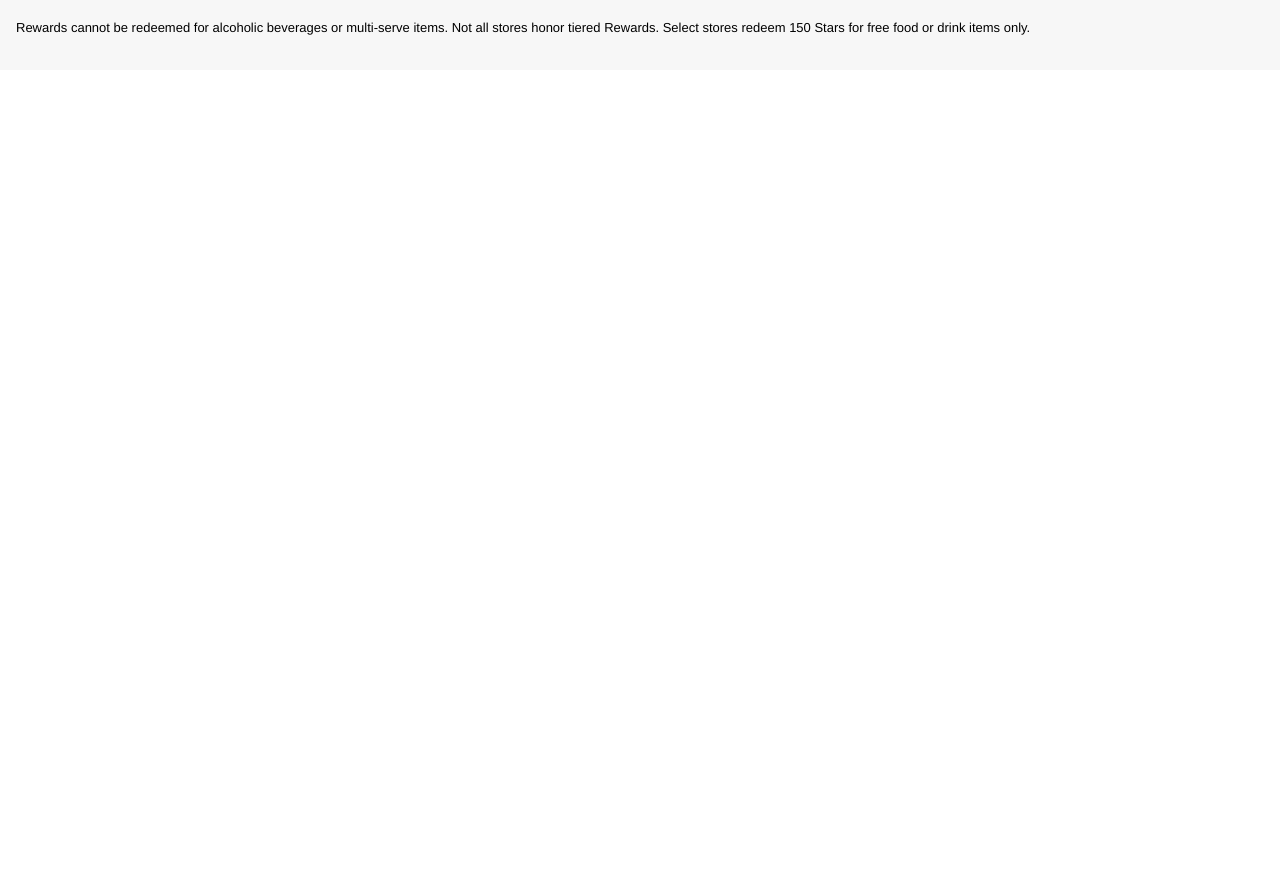
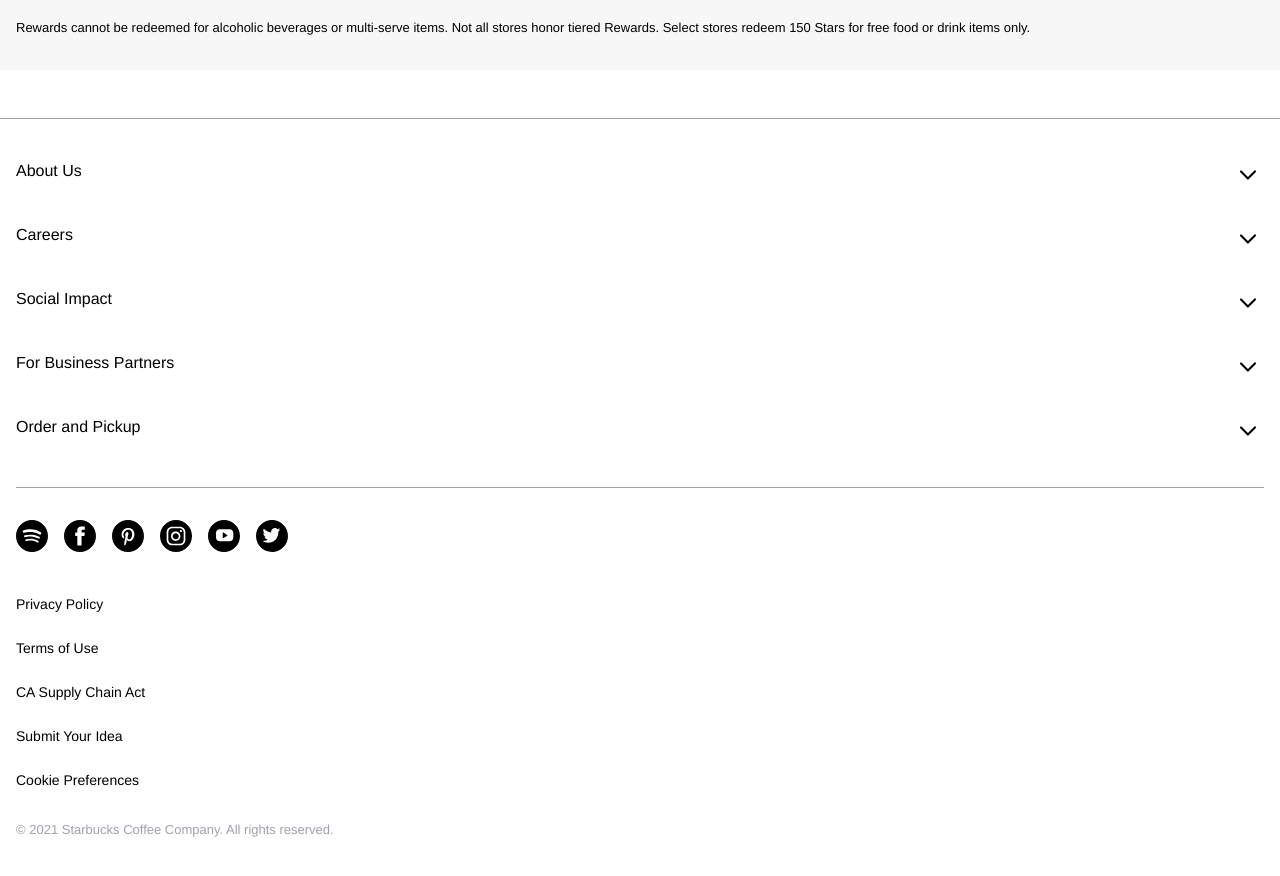
Before and after one commit to Lakshya-coder12/starbucks-react-ts, a React (Create React App) app: page / in a window 1280 px wide. Shown: the part 6462-7338 px from the top of the page. Before the commit the page ends 6532 px from the top, so only its background shows below. Built offline with nearby package versions, Linux system fonts and the light colour scheme.

Commit message:
added FooterSection component in App.tsx

```diff
--- a/src/App.tsx
+++ b/src/App.tsx
@@ -9,6 +9,7 @@
 import StarRewards from "./StarRewards";
 import StarCodes from "./StarCodes";
 import RestrictionsSection from "./RestrictionsSection";
+import FooterSection from "./FooterSection";
 
 function App() {
   return (
@@ -22,6 +23,7 @@
       <StarRewards />
       <StarCodes />
       <RestrictionsSection />
+      <FooterSection />
     </div>
   );
 }
```
